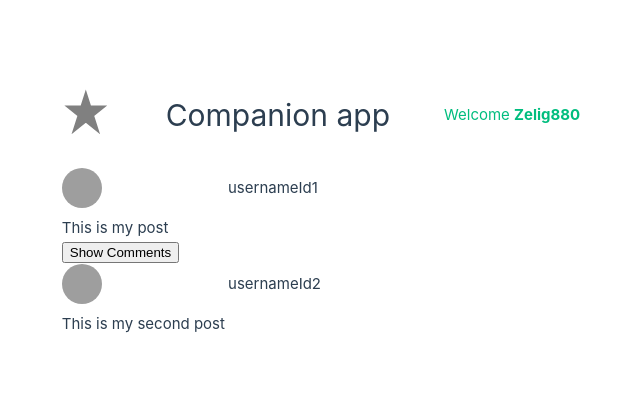
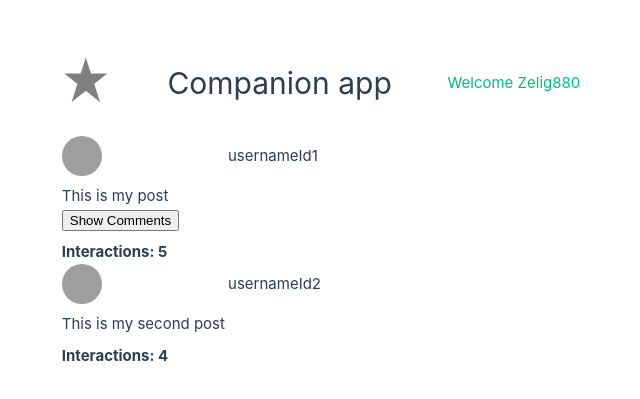
Before and after one commit to PacktPublishing/Vue.js-3-for-Beginners, a Vue app: page / in a window 1280 px wide. Shown: the part 189-588 px from the top of the page, without its empty margins (319-959 px from the left). Built offline with nearby package versions, Linux system fonts and the light colour scheme; grey boxes are pictures that could not be loaded.

Commit message:
Chapter 5 - END

```diff
--- a/src/components/TheWelcome.vue
+++ b/src/components/TheWelcome.vue
@@ -5,6 +5,8 @@
     :avatarSrc="posts[0].avatar"
     :post="posts[0].post"
     :comments="posts[0].comments"
+    :likes="posts[0].likes"
+    :retweets="posts[0].retweets"
   ></SocialPost>
   <SocialPost
     :username="posts[1].username"
@@ -12,6 +14,8 @@
     :avatarSrc="posts[1].avatar"
     :post="posts[1].post"
     :comments="posts[1].comments"
+    :likes="posts[1].likes"
+    :retweets="posts[1].retweets"
   ></SocialPost>
 </template>
 
--- a/src/components/molecules/SocialPost.vue
+++ b/src/components/molecules/SocialPost.vue
@@ -2,7 +2,7 @@
   <div
     class="SocialPost"
     :class="{ SocialPost__selected: selected}"
-    @click="selected = !selected"
+    @click="onSelectedClick"
   >
     <div class="header">
       <img class="avatar" :src="avatarSrc" />
@@ -11,28 +11,51 @@
     </div>
     <div class="post" v-text="post"></div>
     <button
-      v-show="comments.length > 0"
-      @click="showComments = !showComments"
-    >Show Comments</button>
+      v-show="hasComments"
+      @click="onShowCommentClick"
+    >
+      Show Comments
+    </button>
     <SocialPostComments
       v-if="showComments"
       :comments="comments"
     />
+    <div class="interactions">Interactions: {{ interactions }}</div>
   </div>
 </template>
 
 <script setup >
-import { onMounted, ref } from 'vue';
+import { onMounted, ref, computed } from 'vue';
 import SocialPostComments from './SocialPostComments.vue';
 
 const selected = ref(false);
+const onSelectedClick = () => {
+  selected.value = !selected.value;
+}
+
 const showComments = ref(false);
+const onShowCommentClick = () => {
+  console.log("Showing comments");
+  showComments.value = !showComments.value;
+}
 const props = defineProps({
   username: String,
   userId: Number,
   avatarSrc: String,
   post: String,
-  comments: Array
+  comments: Array,
+  likes: Number,
+  retweets: Number
+});
+
+const hasComments = computed(() => {
+  return props.comments.length > 0;
+});
+
+const interactions = computed( ()=> {
+  const comments = props.comments.length;
+  console.log(comments, props.likes, props.retweets);
+  return comments + props.likes + props.retweets;
 });
 
 onMounted( () => {
@@ -59,5 +82,9 @@ onMounted( () => {
     margin-right: 8px;
     color: white;
   }
+  .interactions {
+    font-weight: bold;
+    margin-top: 8px;
+  }
 }
 </style>
--- a/src/components/organisms/TheHeader.vue
+++ b/src/components/organisms/TheHeader.vue
@@ -3,8 +3,7 @@
         <div v-html="logo" ></div>
         <h1>Companion app</h1>
         <a href="#">
-            Welcome
-            <span v-text="username"></span>
+            Welcome {{ username }}
         </a>
     </header>
 </template>
```
